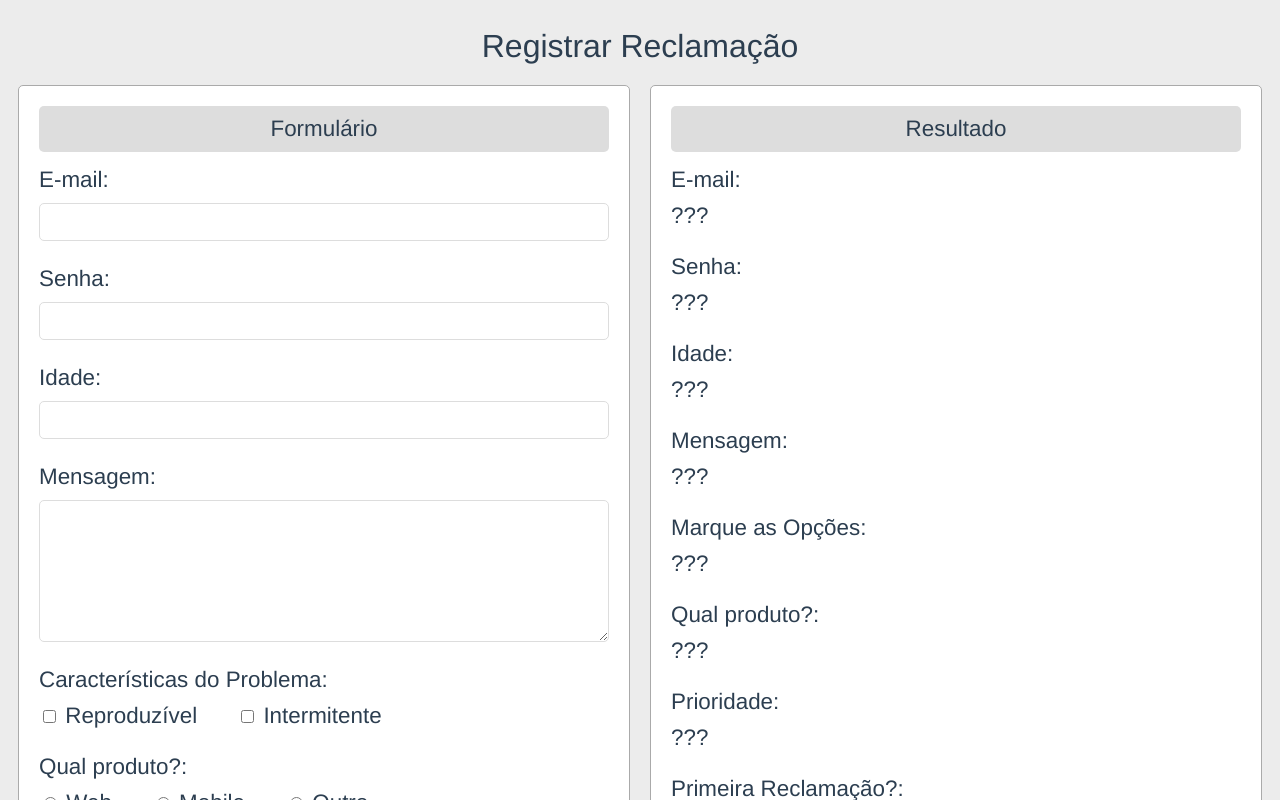
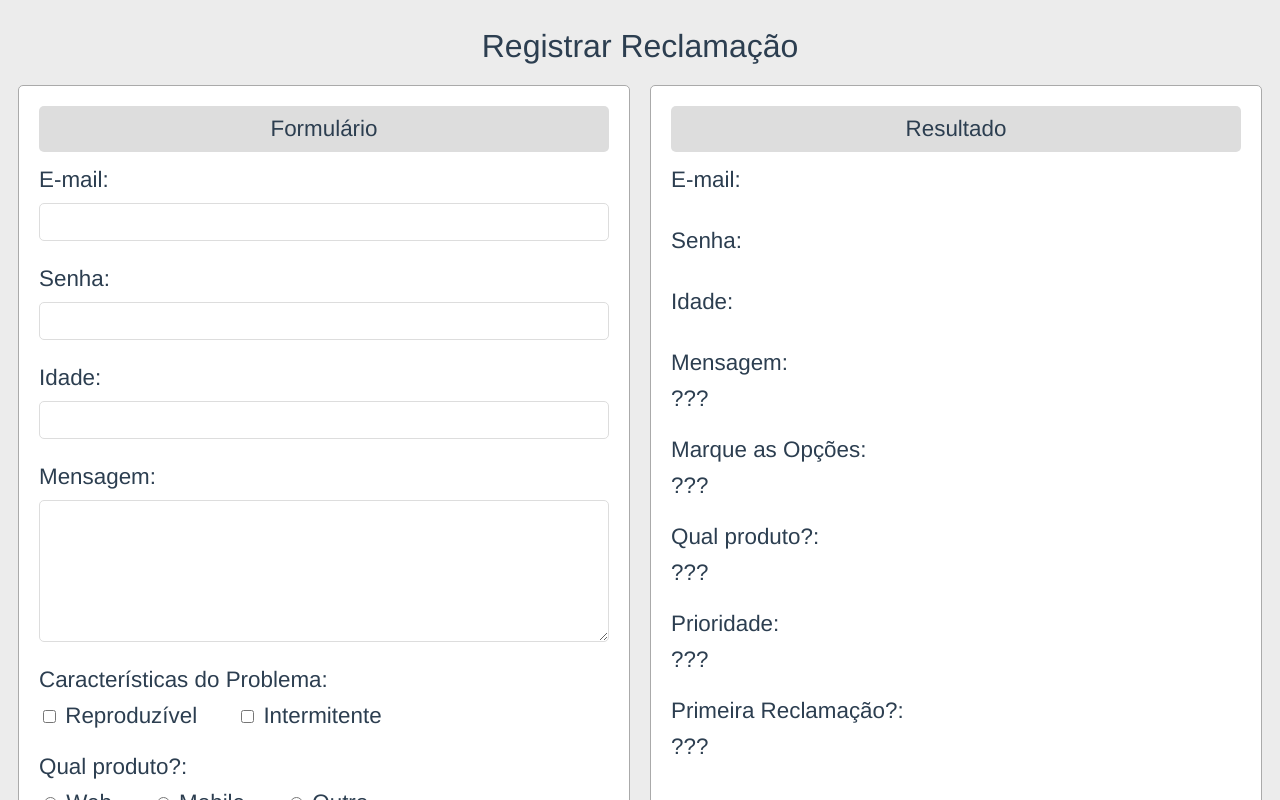
Before and after one commit to leandrocodes/vue.js-studies, a Vue app in the folder 10th - forms/forms-exercises/: page / in a window 1280 px wide. Shown: the top 800 px of the page. Built offline with nearby package versions, Linux system fonts and the light colour scheme.

Commit message:
Two Way Data Binding

```diff
--- a/10th - forms/forms-exercises/src/App.vue
+++ b/10th - forms/forms-exercises/src/App.vue
@@ -5,13 +5,13 @@
 			<form class="painel">
 				<div class="cabecalho">Formulário</div>
 				<Rotulo nome="E-mail">
-					<input type="text">
+					<input type="text" v-model="usuario.email">
 				</Rotulo>
 				<Rotulo nome="Senha">
-					<input type="password">
+					<input type="password" v-model="usuario.senha">
 				</Rotulo>
 				<Rotulo nome="Idade">
-					<input type="number">
+					<input type="number" v-model="usuario.idade">
 				</Rotulo>
 				<Rotulo nome="Mensagem">
 					<textarea name="" cols="30" rows="5"></textarea>
@@ -39,13 +39,13 @@
 			<div class="painel">
 				<div class="cabecalho">Resultado</div>
 				<Rotulo nome="E-mail">
-					<span>???</span>
+					<span>{{usuario.email}}</span>
 				</Rotulo>
 				<Rotulo nome="Senha">
-					<span>???</span>
+					<span> {{usuario.senha}} </span>
 				</Rotulo>
 				<Rotulo nome="Idade">
-					<span>???</span>
+					<span> {{usuario.idade}} </span>
 				</Rotulo>
 				<Rotulo nome="Mensagem">
 					<span>???</span>
@@ -73,7 +73,17 @@
 
 export default {
 	name: 'app',
-	components: { Rotulo, Escolha }
+	components: { Rotulo, Escolha },
+	data(){
+		return{
+			usuario:{
+				//javascript gera os atributos dinamicamente!!
+			/* 	email: '',
+				senha: '',
+				idade: '', */
+			}
+		}
+	}
 }
 </script>
 
```
